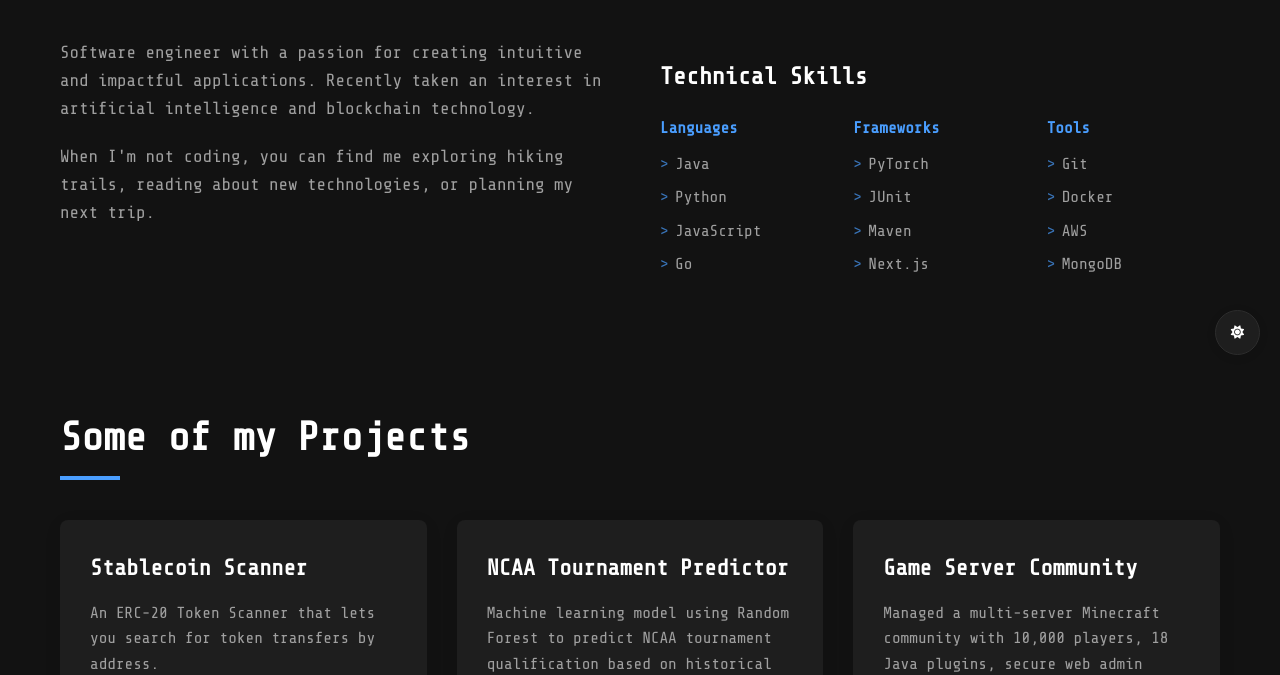
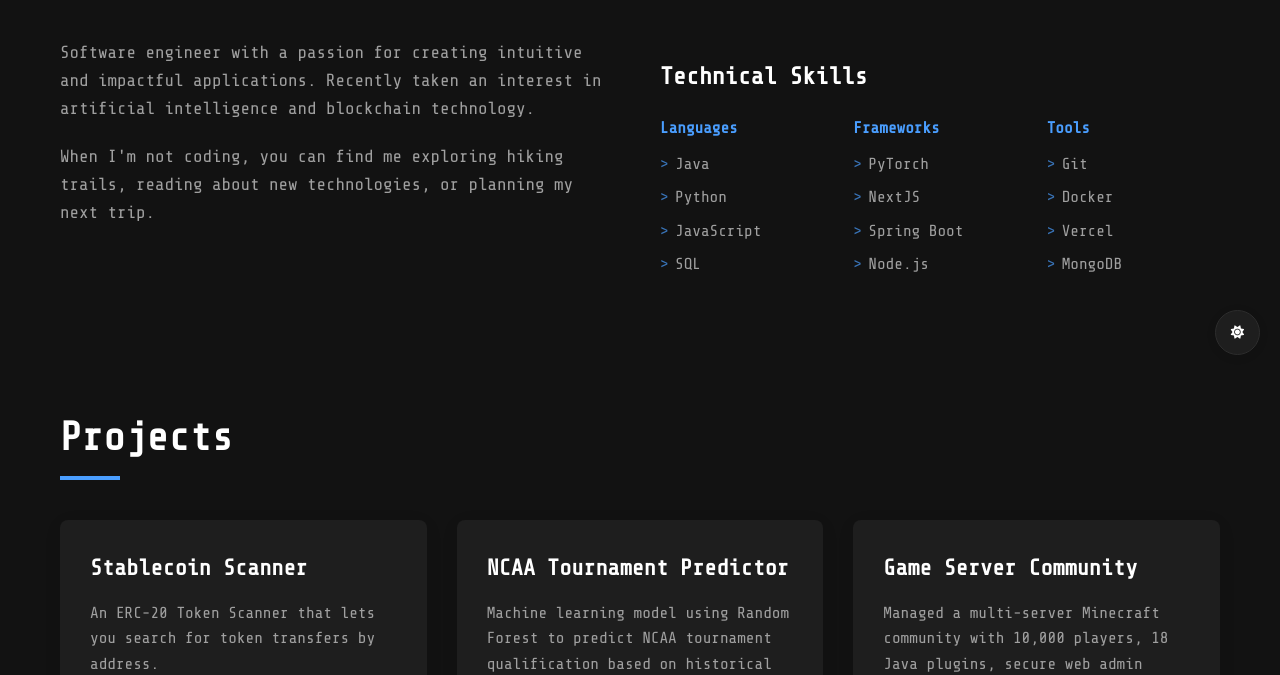
Before and after one commit to mattw0301/personalsite, a website: page public/index.html in a window 1280 px wide. Shown: the part 425-1100 px from the top of the page. Drawn offline with nearby package versions, Linux system fonts and the light colour scheme.

Commit message:
update resume

```diff
--- a/public/index.html
+++ b/public/index.html
@@ -63,16 +63,16 @@
                 <li class="skill-item">Java</li>
                 <li class="skill-item">Python</li>
                 <li class="skill-item">JavaScript</li>
-                <li class="skill-item">Go</li>
+                <li class="skill-item">SQL</li>
               </ul>
             </div>
             <div class="skill-category" data-category="frameworks">
               <h4>Frameworks</h4>
               <ul class="skill-list">
                 <li class="skill-item">PyTorch</li>
-                <li class="skill-item">JUnit</li>
-                <li class="skill-item">Maven</li>
-                <li class="skill-item">Next.js</li>
+                <li class="skill-item">NextJS</li>
+                <li class="skill-item">Spring Boot</li>
+                <li class="skill-item">Node.js</li>
               </ul>
             </div>
             <div class="skill-category" data-category="tools">
@@ -80,7 +80,7 @@
               <ul class="skill-list">
                 <li class="skill-item">Git</li>
                 <li class="skill-item">Docker</li>
-                <li class="skill-item">AWS</li>
+                <li class="skill-item">Vercel</li>
                 <li class="skill-item">MongoDB</li>
               </ul>
             </div>
@@ -92,7 +92,7 @@
 
   <section id="projects">
     <div class="section-container">
-      <h2 class="section-title">Some of my Projects</h2>
+      <h2 class="section-title">Projects</h2>
       <div class="projects-grid">
         <div class="project-card">
           <h3>Stablecoin Scanner</h3>
```
